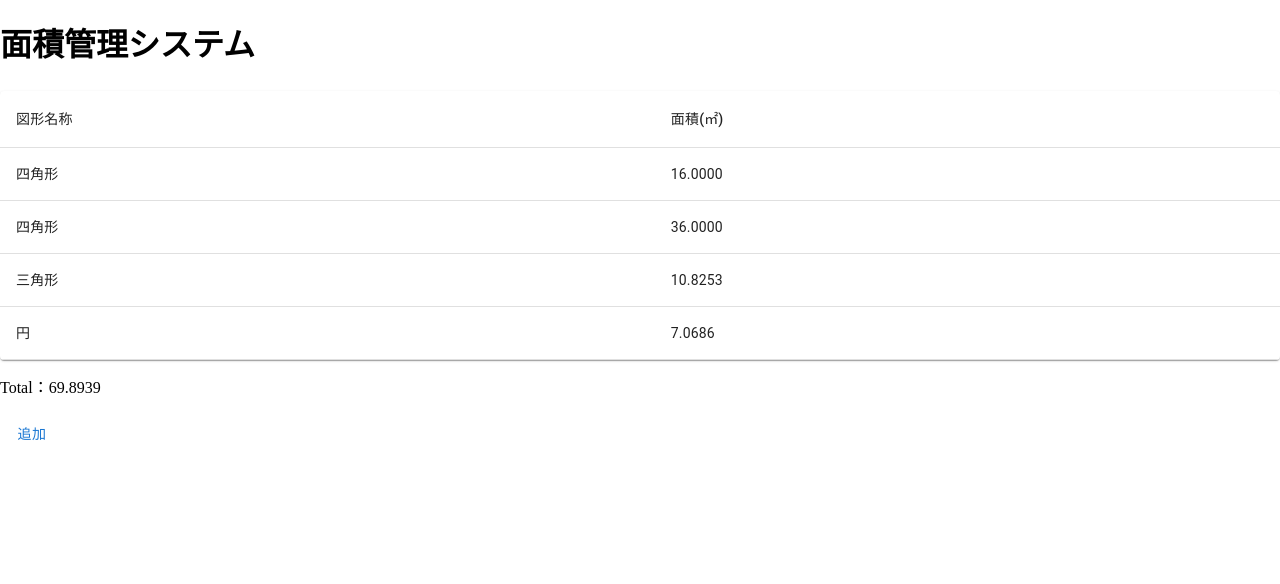
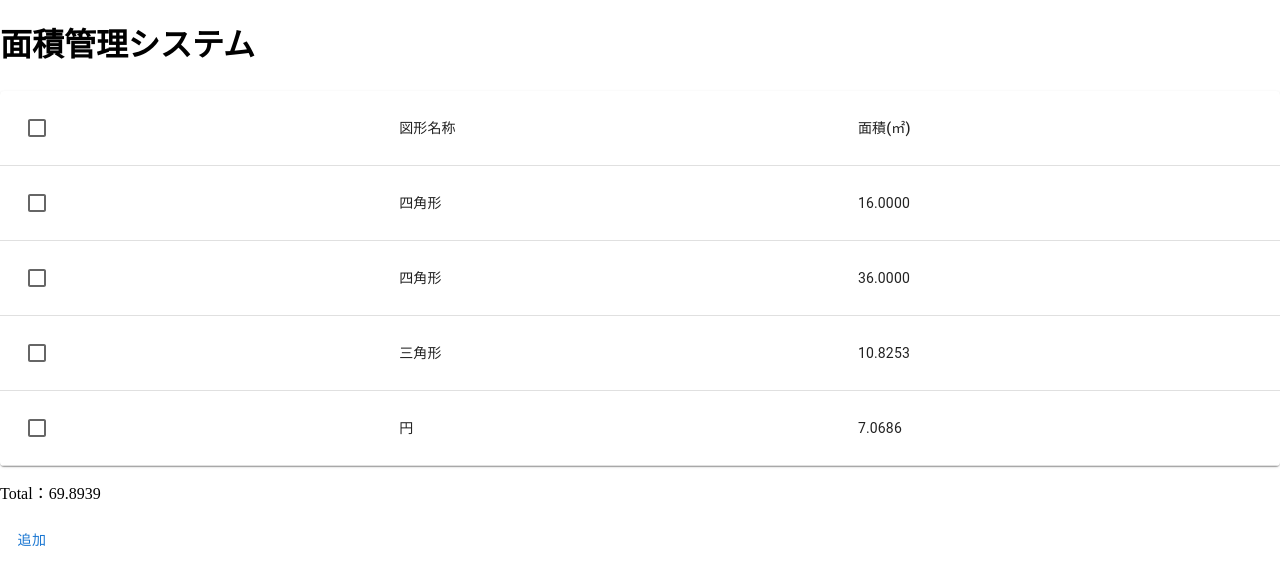
Before and after one commit to kentem-ko-munakata/aria-manager, a React (Vite) app: page / in a window 1280 px wide. Shown: the top 584 px of the page. Built offline with nearby package versions, Linux system fonts and the light colour scheme.

Commit message:
feat: checkboxで複数選択実装

```diff
--- a/src/widgets/area-table/ui/AreaTable.tsx
+++ b/src/widgets/area-table/ui/AreaTable.tsx
@@ -8,19 +8,28 @@ import TableContainer from '@mui/material/TableContainer';
 import TableHead from '@mui/material/TableHead';
 import TableRow from '@mui/material/TableRow';
 import Paper from '@mui/material/Paper';
+import { Checkbox } from '@mui/material';
 
 interface AreaTableProps {
   shapes: Shape[];
-  selectedShapeId: string | null;
-  onSelectShape: (id: string) => void;
+  selectedShapeIds: string[];
+  onToggleShape: (id: string) => void;
+  onToggleAll: () => void;
 }
 
-export const AreaTable = ({ shapes, selectedShapeId, onSelectShape }: AreaTableProps) => {
+export const AreaTable = ({ shapes, selectedShapeIds, onToggleShape, onToggleAll }: AreaTableProps) => {
+  const allSelected = shapes.length > 0 && selectedShapeIds.length === shapes.length;
+  // 一部だけ選択されている状態（全選択チェックボックスを「-」表示にする）
+  const someSelected = selectedShapeIds.length > 0 && selectedShapeIds.length < shapes.length;
+
   return (
     <TableContainer component={Paper}>
       <Table>
         <TableHead>
           <TableRow>
+            <TableCell>
+              <Checkbox onChange={onToggleAll} indeterminate={someSelected} checked={allSelected} />
+            </TableCell>
             <TableCell>図形名称</TableCell>
             <TableCell>面積(㎡)</TableCell>
           </TableRow>
@@ -30,10 +39,18 @@ export const AreaTable = ({ shapes, selectedShapeId, onSelectShape }: AreaTableP
             <TableRow
               key={shape.id}
               hover
-              selected={shape.id === selectedShapeId}
-              onClick={() => onSelectShape(shape.id)}
+              selected={selectedShapeIds.includes(shape.id)}
+              onClick={() => onToggleShape(shape.id)}
               sx={{ cursor: 'pointer' }}
             >
+              <TableCell>
+                <Checkbox
+                  checked={selectedShapeIds.includes(shape.id)}
+                  // チェックボックス自体のクリックで行のonClickも二重発火しないようにする
+                  onClick={(e) => e.stopPropagation()}
+                  onChange={() => onToggleShape(shape.id)}
+                />
+              </TableCell>
               <TableCell>{shapeTypeLabels[shape.type]}</TableCell>
               <TableCell>{calculateArea(shape.type, shape.sideLength).toFixed(4)}</TableCell>
             </TableRow>
```
